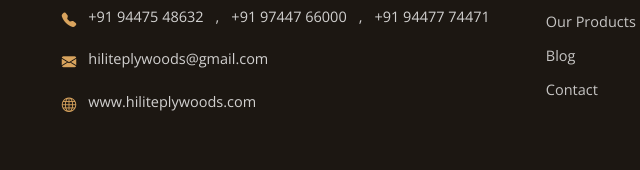
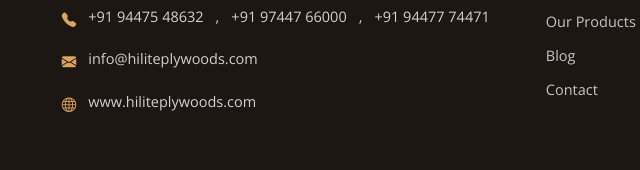
Before and after one commit to akshammas/ply, a plain HTML site: page products.html in a window 1280 px wide. Shown: the part 5900-6070 px from the top of the page, 407-1047 px from the left. Drawn offline with nearby package versions, Linux system fonts and the light colour scheme.

Commit message:
mail added

```diff
--- a/products.html
+++ b/products.html
@@ -280,7 +280,7 @@
         <ul class="footer-list">
           <li><i class="bi bi-geo-alt-fill"></i> Ammanapara – Panapuzha Rd,<br>Kannur, Kerala 670502, India</li>
           <li class="phone-list-item"><i class="bi bi-telephone-fill"></i> <a href="tel:+919447548632">+91 94475 48632</a>, <a href="tel:+919744766000">+91 97447 66000</a>, <a href="tel:+919447774471">+91 94477 74471</a></li>
-          <li><i class="bi bi-envelope-fill"></i> <a href="mailto:hiliteplywoods@gmail.com">hiliteplywoods@gmail.com</a></li>
+          <li><i class="bi bi-envelope-fill"></i> <a href="mailto:info@hiliteplywoods.com">info@hiliteplywoods.com</a></li>
           <li><i class="bi bi-globe"></i> <a href="https://www.hiliteplywoods.com" target="_blank" rel="noopener">www.hiliteplywoods.com</a></li>
         </ul>
       </div>
```
